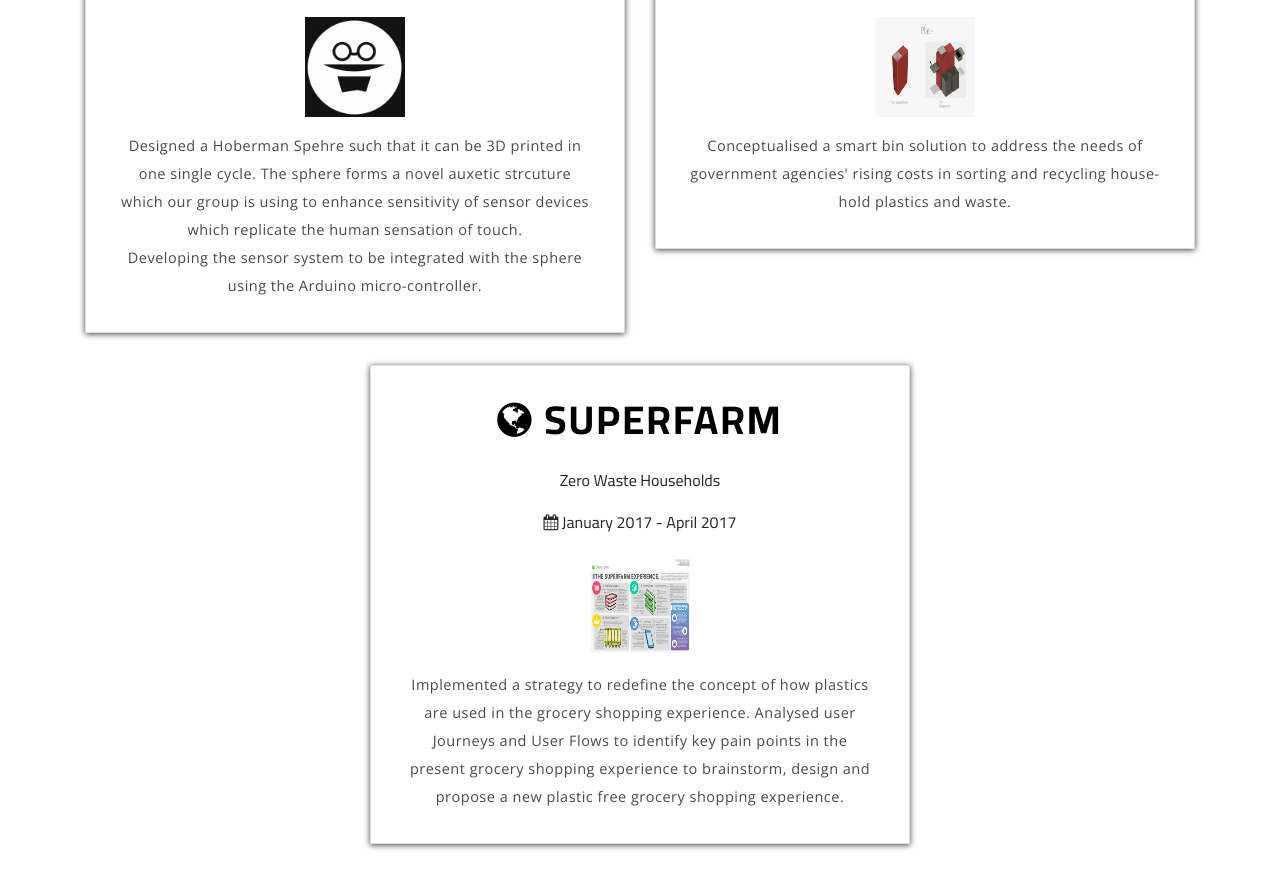
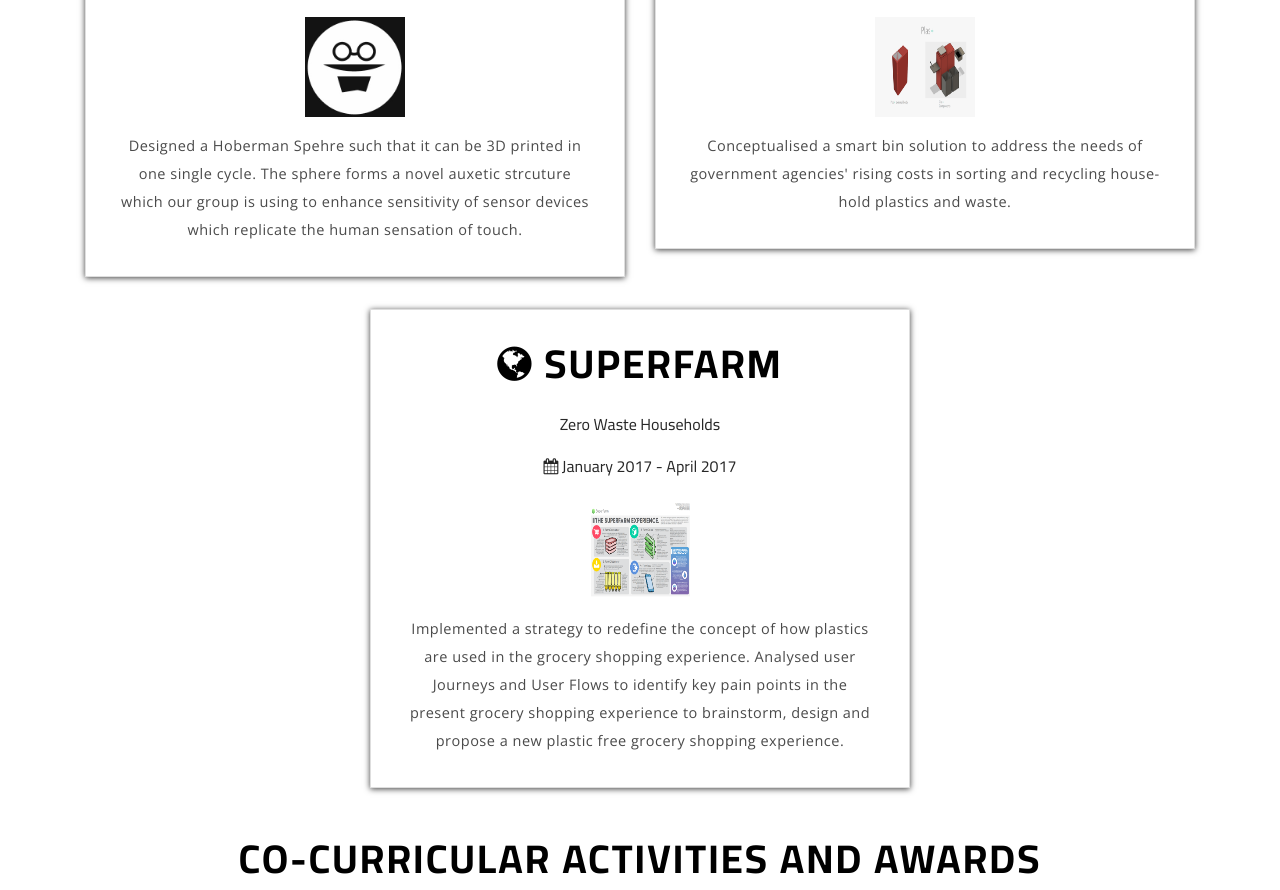
Before and after one commit to anurajrawat/www.anurajrawat.github.io, a plain HTML site: page index.html in a window 1280 px wide. Shown: the part 7400-8290 px from the top of the page. Drawn offline with nearby package versions, Linux system fonts and the light colour scheme; animation ran at ten frames a second.

Commit message:
Add files via upload

```diff
--- a/index.html
+++ b/index.html
@@ -474,7 +474,6 @@ I lead business development, sourcing for new opportunities and clients who woul
                     <img src="images/outcognito.jpg" alt="" class="img-responsive" style="height: 100px;width: 100px;margin:  auto;">
                     <p>Designed a Hoberman Spehre such that it can be 3D printed in one single cycle. The sphere forms a novel auxetic strcuture which our group is using to enhance sensitivity of sensor devices which replicate the human sensation of touch. <br>
 
-                   Developing the sensor system to be integrated with the sphere using the Arduino micro-controller.
     </p>
 
     			</div>
```
